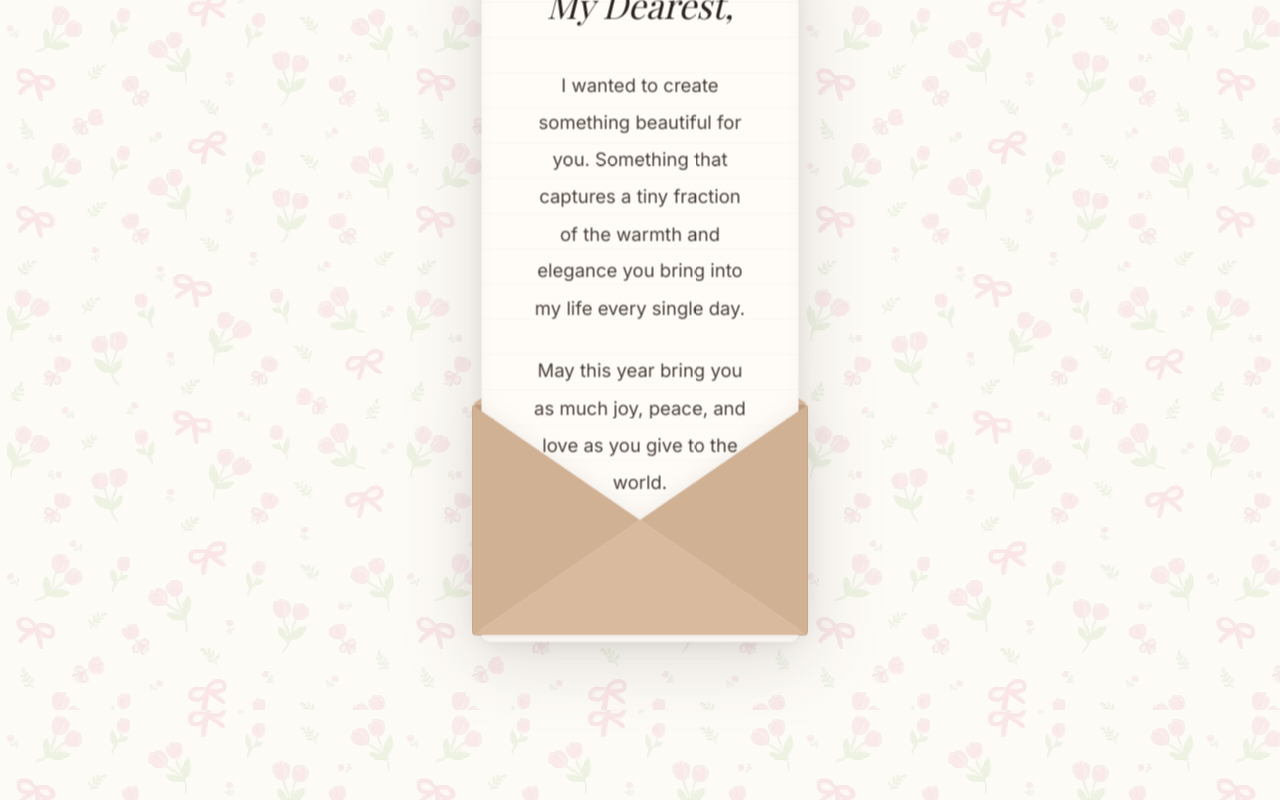
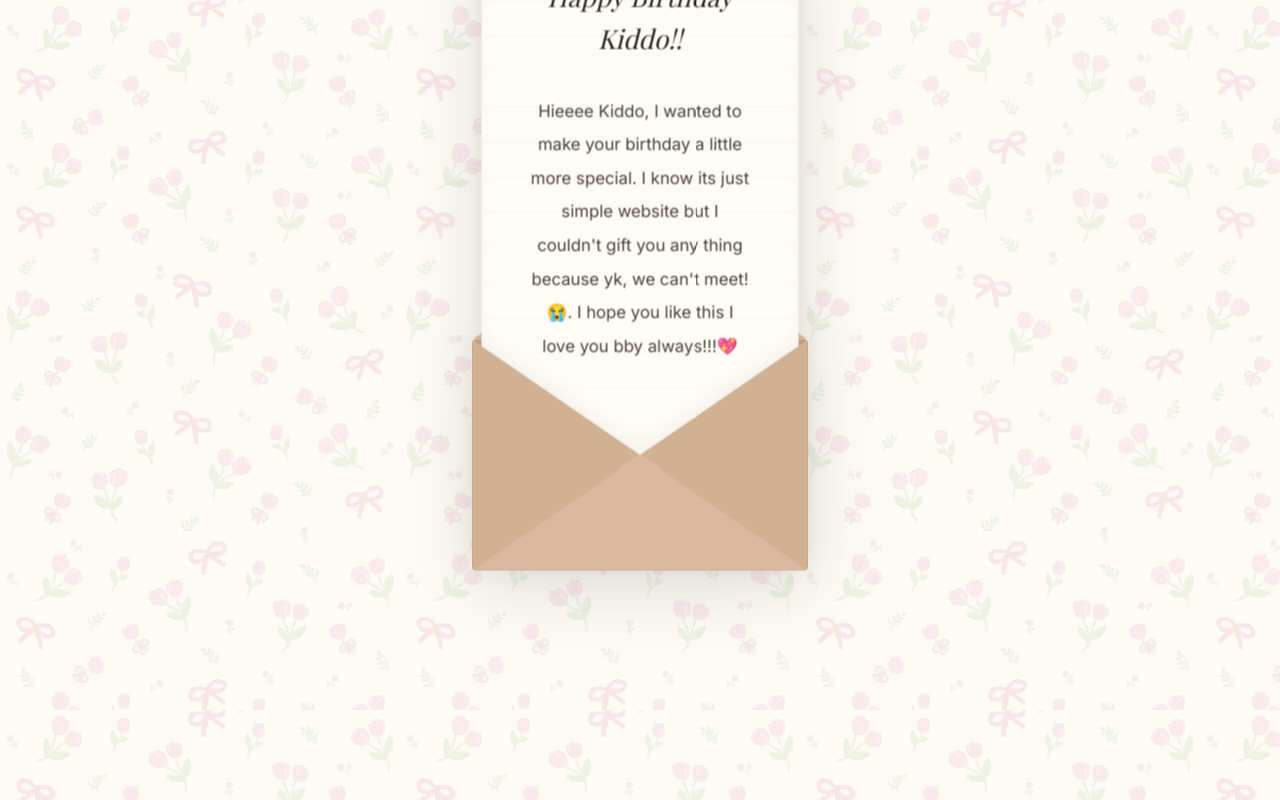
Before and after one commit to ParthAroraTSC/happybirthday, a Next.js app: page / in a window 1280 px wide. Both pictures are taken after a click on the element 640 px from the left and 398 px from the top of the page. Shown: the top 800 px of the page. Built offline with nearby package versions, Linux system fonts and the light colour scheme; a web font is replaced by a local one.

Commit message:
Update letter content and add scroll indicator

```diff
--- a/src/components/EnvelopeSurprise.js
+++ b/src/components/EnvelopeSurprise.js
@@ -84,6 +84,23 @@ export default function EnvelopeSurprise({ onOpenComplete }) {
             Tap to Open Your Surprise
           </motion.p>
         )}
+        {isOpened && (
+          <motion.div
+            className={styles.scrollText}
+            initial={{ opacity: 0, y: -10 }}
+            animate={{ opacity: 1, y: 0 }}
+            transition={{ duration: 1, delay: 0.5 }}
+          >
+            <p>Scroll down</p>
+            <motion.div
+              animate={{ y: [0, 8, 0] }}
+              transition={{ repeat: Infinity, duration: 1.5, ease: "easeInOut" }}
+              className={styles.scrollIcon}
+            >
+              ↓
+            </motion.div>
+          </motion.div>
+        )}
       </AnimatePresence>
     </section>
   );
--- a/src/components/EnvelopeSurprise.module.css
+++ b/src/components/EnvelopeSurprise.module.css
@@ -142,3 +142,21 @@
   z-index: 2; /* Between back and pocket */
   width: 90%;
 }
+
+.scrollText {
+  margin-top: 2rem;
+  font-family: var(--font-heading);
+  font-size: 1.5rem;
+  color: var(--color-heading);
+  opacity: 0.8;
+  font-style: italic;
+  letter-spacing: 0.5px;
+  display: flex;
+  flex-direction: column;
+  align-items: center;
+  gap: 0.5rem;
+}
+
+.scrollIcon {
+  font-size: 2rem;
+}
--- a/src/components/Letter.js
+++ b/src/components/Letter.js
@@ -9,7 +9,7 @@ export default function Letter({ isOpening }) {
       className={styles.letterPaper}
       initial={{ y: "80%", scale: 0.9, opacity: 0 }}
       animate={{
-        y: isOpening ? "0%" : "80%",
+        y: isOpening ? "-20%" : "80%",
         scale: isOpening ? 1.05 : 0.9,
         opacity: isOpening ? 1 : 0
       }}
@@ -25,7 +25,7 @@ export default function Letter({ isOpening }) {
         animate={{ opacity: isOpening ? 1 : 0, y: isOpening ? 0 : 10 }}
         transition={{ duration: 1, delay: 1.5 }}
       >
-        My Dearest,
+        Happy Birthday Kiddo!!
       </motion.h2>
 
       <motion.div
@@ -35,10 +35,10 @@ export default function Letter({ isOpening }) {
         transition={{ duration: 1, delay: 1.8 }}
       >
         <p>
-          I wanted to create something beautiful for you. Something that captures a tiny fraction of the warmth and elegance you bring into my life every single day.
+          Hieeee Kiddo, I wanted to make your birthday a little more special. I know its just simple website but I couldn't gift you any thing because yk, we can't meet!😭. I hope you like this I love you bby always!!!💖
         </p>
         <p>
-          May this year bring you as much joy, peace, and love as you give to the world.
+
         </p>
       </motion.div>
 
@@ -48,7 +48,7 @@ export default function Letter({ isOpening }) {
         animate={{ opacity: isOpening ? 1 : 0 }}
         transition={{ duration: 1, delay: 2.2 }}
       >
-        With all my love.
+
       </motion.div>
     </motion.div>
   );
--- a/src/components/Letter.module.css
+++ b/src/components/Letter.module.css
@@ -25,7 +25,7 @@
 
 .title {
   font-family: var(--font-heading);
-  font-size: 2rem;
+  font-size: 1.5rem;
   color: var(--color-heading);
   margin-bottom: 2rem;
   text-align: center;
@@ -35,7 +35,7 @@
 
 .body {
   font-family: var(--font-body);
-  font-size: 1.05rem;
+  font-size: 0.95rem;
   color: var(--color-text);
   line-height: 2; /* 32px line height matches the 32px gradient lines */
   text-align: center;
@@ -65,11 +65,11 @@
     padding: 1.5rem 1.2rem;
   }
   .title {
-    font-size: 1.6rem;
+    font-size: 1.2rem;
     margin-bottom: 1rem;
   }
   .body {
-    font-size: 0.95rem;
+    font-size: 0.85rem;
     line-height: 1.8;
     margin-bottom: 1rem;
   }
```
